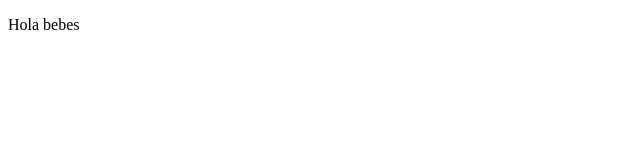
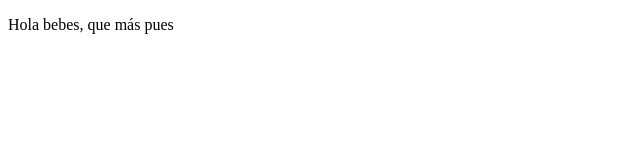
Before and after one commit to lmiguelruiz/proyectoDemoCursoPrework, a plain HTML site: page index.html in a window 1280 px wide. Shown: the whole page, without its empty margins (0-640 px from the left). Drawn offline with Linux system fonts and the light colour scheme.

Commit message:
Cambiesitos

```diff
--- a/index.html
+++ b/index.html
@@ -8,7 +8,7 @@
 </head>
 <body>
     <p>
-        Hola bebes
+        Hola bebes, que más pues
     </p>
 </body>
 </html>
```
